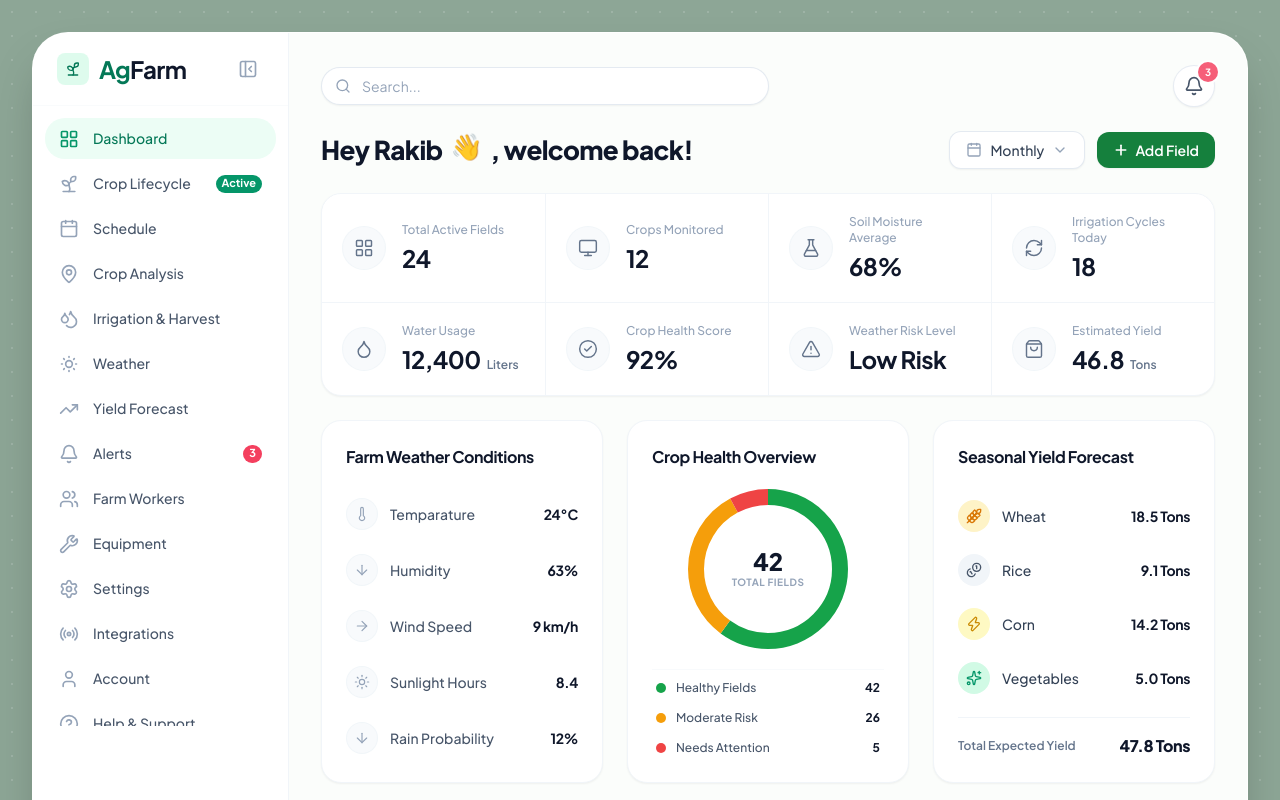
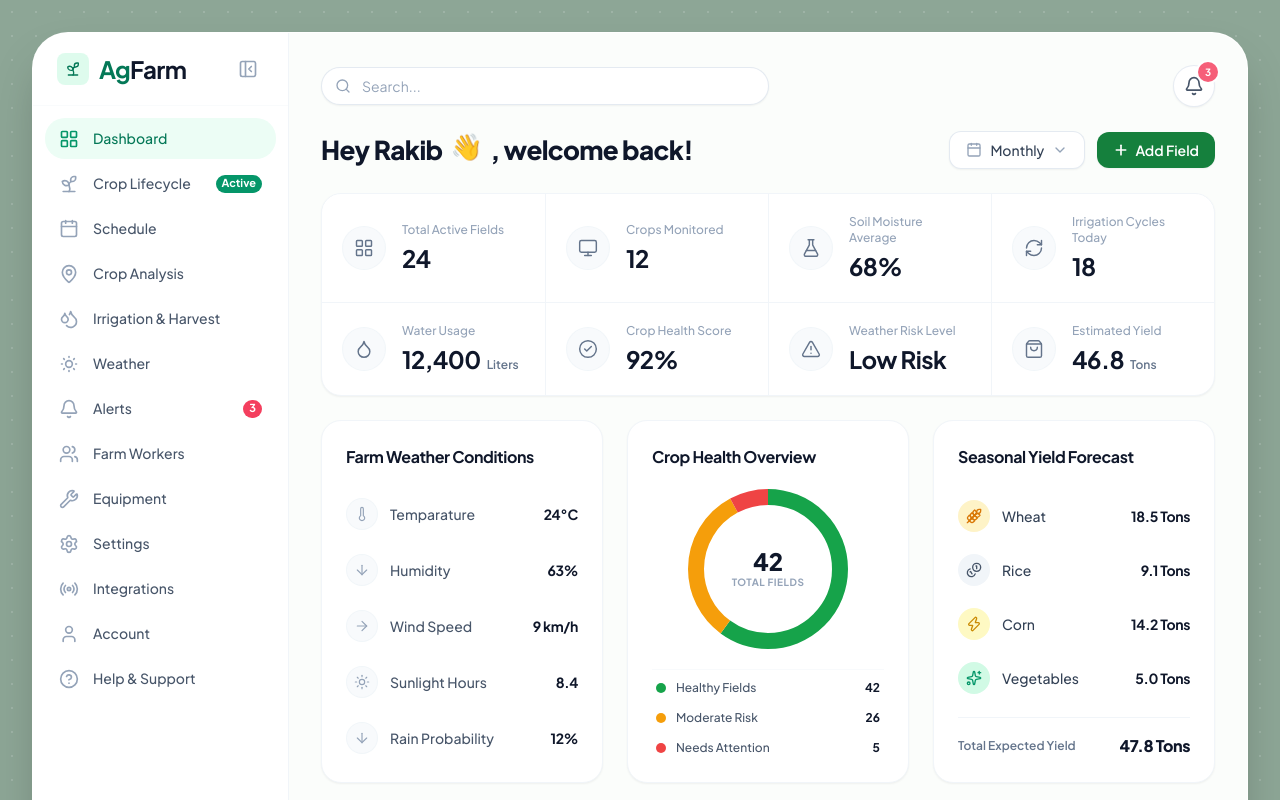
Before and after one commit to Meenakshi29888/SkillBridge_climatecrops, a React (Vite) app: page / in a window 1280 px wide. Shown: the top 800 px of the page. Built offline with nearby package versions, Linux system fonts and the light colour scheme.

Commit message:
Remove Yield Forecast item from sidebar navbar

```diff
--- a/src/data/mockData.js
+++ b/src/data/mockData.js
@@ -176,7 +176,6 @@ export const sidebarMenuItems = [
   { id: 'crops', label: 'Crop Analysis', icon: 'MapPin', badge: null },
   { id: 'irrigation', label: 'Irrigation & Harvest', icon: 'Droplets', badge: null },
   { id: 'weather', label: 'Weather', icon: 'SunMedium', badge: null },
-  { id: 'yield-forecast', label: 'Yield Forecast', icon: 'TrendingUp', badge: null },
   { id: 'alerts', label: 'Alerts', icon: 'Bell', badge: 3, badgeColor: 'bg-rose-500 text-white' },
   { id: 'farm-workers', label: 'Farm Workers', icon: 'Users', badge: null },
   { id: 'equipment', label: 'Equipment', icon: 'Wrench', badge: null },
```
